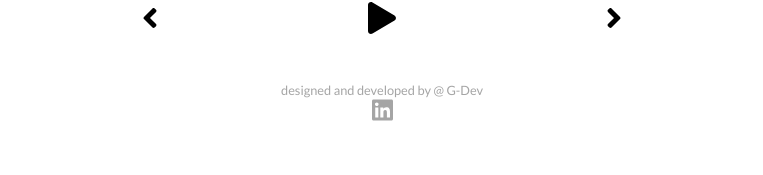
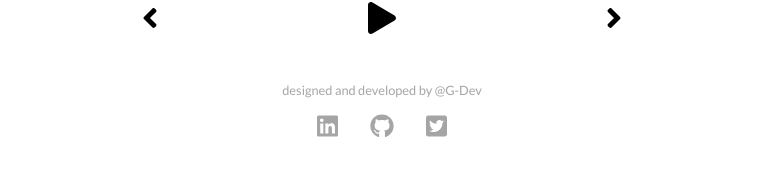
Before and after one commit to gdelsaux/react-music-player, a React (Create React App) app: page / in a window 1280 px wide. Shown: the part 622-797 px from the top of the page, without its empty margins (258-1021 px from the left). Built offline with nearby package versions, Linux system fonts and the light colour scheme.

Commit message:
added links to credentials

```diff
--- a/src/App.js
+++ b/src/App.js
@@ -1,7 +1,7 @@
 import React, { useState, useRef } from "react";
 import { FontAwesomeIcon } from "@fortawesome/react-fontawesome";
 //fontaweson icon
-import { faLinkedin } from "@fortawesome/free-brands-svg-icons";
+import { faLinkedin, faGithub, faTwitterSquare } from "@fortawesome/free-brands-svg-icons";
 //Components
 import Nav from "./components/Nav";
 import Song from "./components/Song";
@@ -80,8 +80,12 @@ function App() {
         ref={audioRef}
       />
       <div className="credential">
-        designed and developed by @ G-Dev <br />
+        <p>designed and developed by @G-Dev</p>
+        {/* <p>designed and developed by <a id="portfolio" href="https://g-deve.herokuapp.com/">@G-dev</a></p> */}
+        <br />
         <a href="https://www.linkedin.com/in/gaetandelsaux" target={'_blank'}><FontAwesomeIcon icon={faLinkedin} /></a>
+        <a href="https://github.com/gdelsaux" target={'_blank'}><FontAwesomeIcon icon={faGithub} /></a>
+        <a href="https://twitter.com/delsaux_g" target={'_blank'}><FontAwesomeIcon icon={faTwitterSquare} /></a>
       </div>
     </div>
   );
--- a/src/styles/app.scss
+++ b/src/styles/app.scss
@@ -21,6 +21,7 @@ body {
   a{
     text-decoration: none;
     color: rgb(165, 165, 165);
+    padding: 1rem;
   }
   svg{
     font-size: 1.5rem;
@@ -39,6 +40,10 @@ h4 {
   font-weight: 400;
 }
 
+#portfolio{
+  padding: 0rem
+}
+
 @import "./song";
 @import "./player";
 @import "./library";
```
